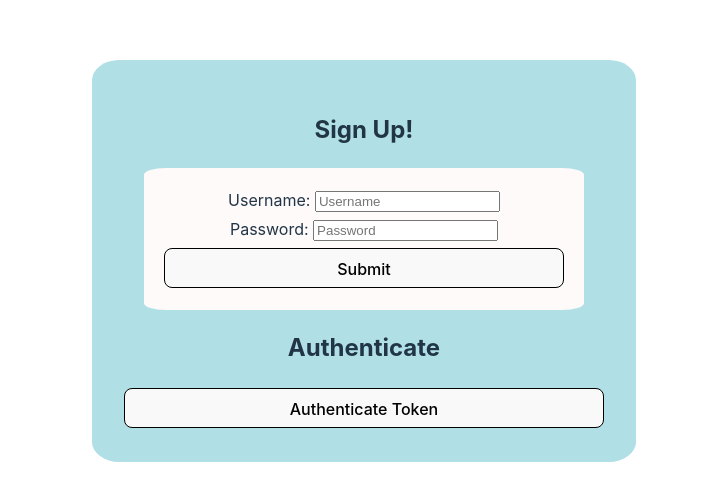
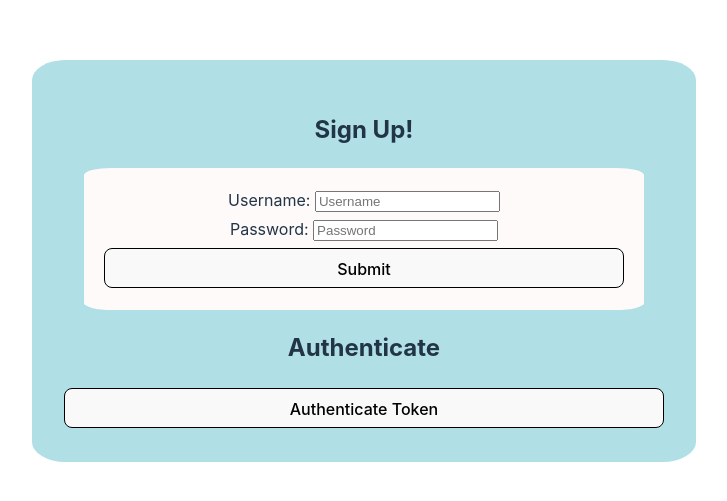
Before and after one commit to R-Kershaw/React-Form, a React (Vite) app: page / in a window 1280 px wide. Shown: the part 139-640 px from the top of the page, without its empty margins (276-1003 px from the left). Built offline with nearby package versions, Linux system fonts and the light colour scheme.

Commit message:
minor style improvements

```diff
--- a/src/index.css
+++ b/src/index.css
@@ -15,10 +15,8 @@
 }
 
 div {
-  min-width: 480px;
-  max-width: 960px;
+  width: 600px;
   margin: 0 auto;
-  box-sizing: border-box;
   background-color: powderblue;
   border-radius: 5%;
 }
@@ -41,7 +39,7 @@ body {
   min-height: 100vh;
 }
 
-label{
+label {
   display: block;
   float: left;
   margin-bottom: 5px;
```
